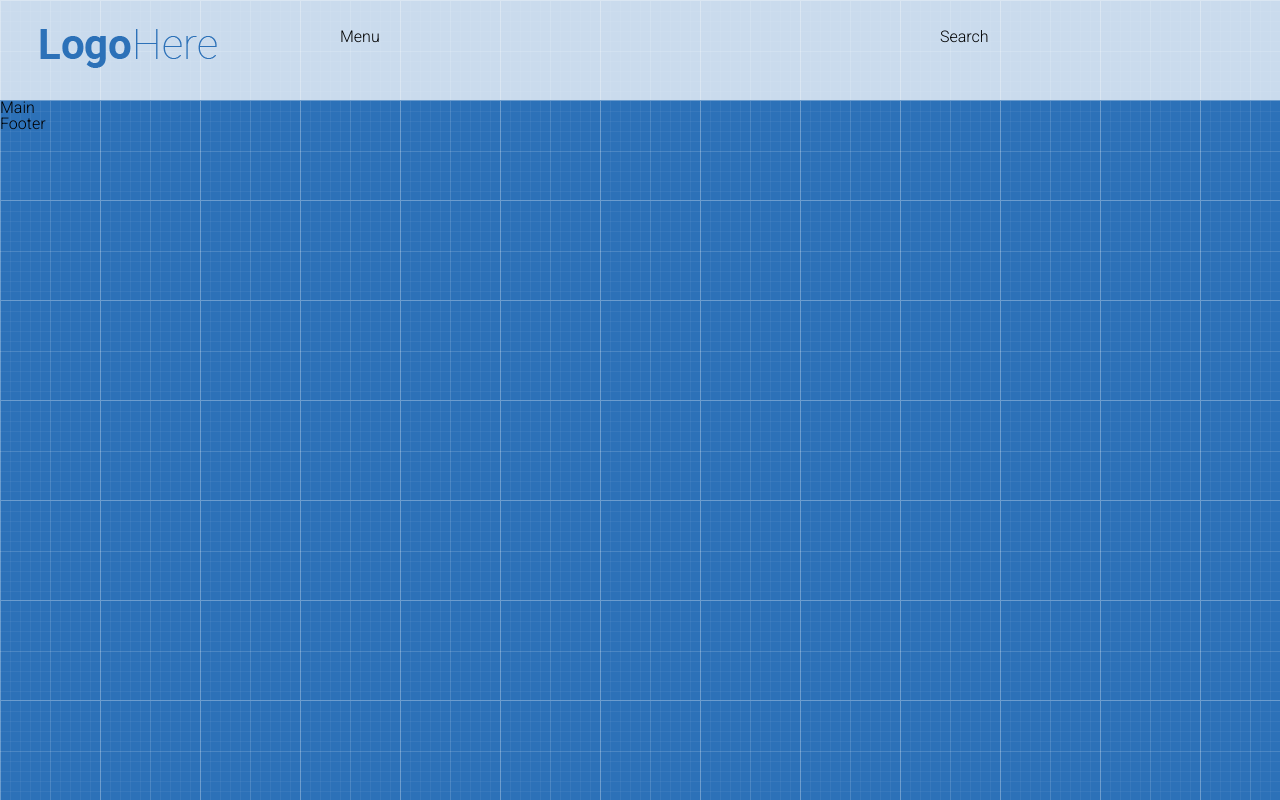
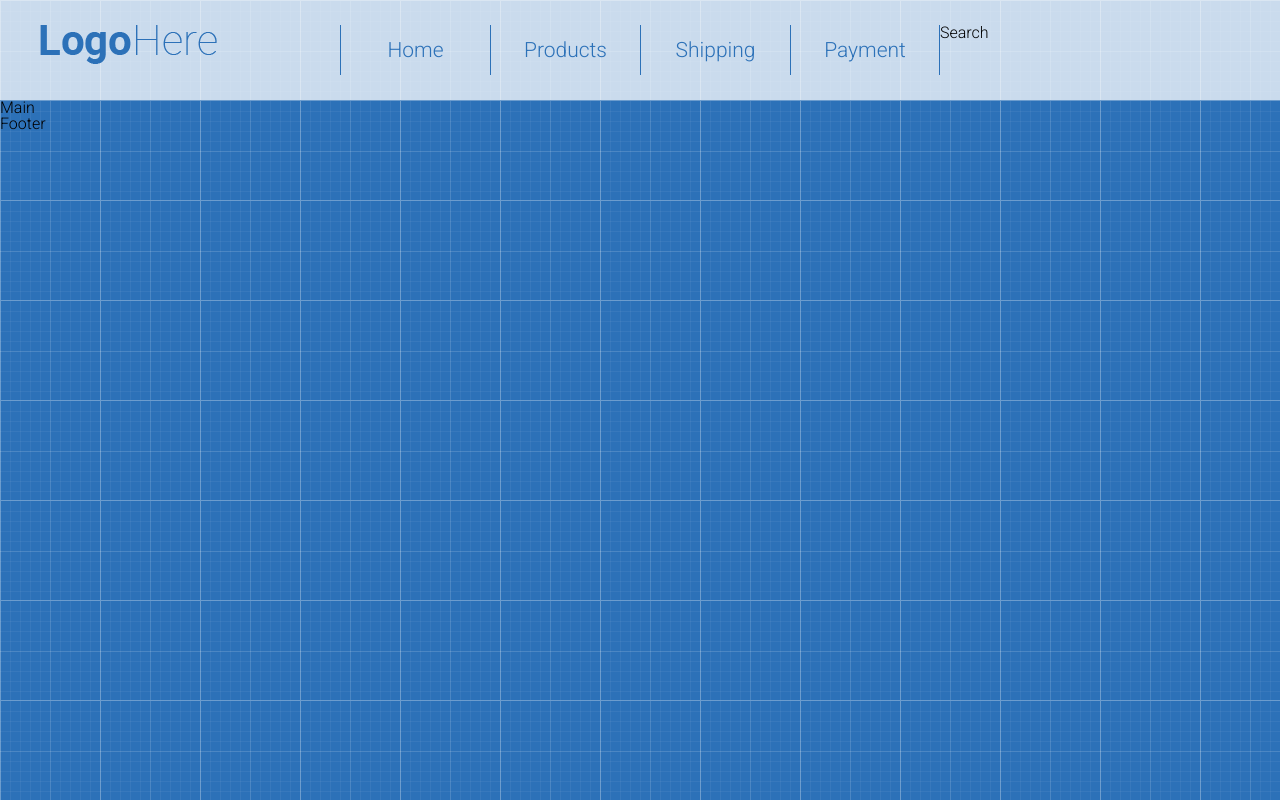
Before and after one commit to denypanko/lesson-9, a plain HTML site: page index.html in a window 1280 px wide. Drawn offline with Linux system fonts and the light colour scheme.

Commit message:
add menu

```diff
--- a/index.html
+++ b/index.html
@@ -22,7 +22,15 @@
                         </a>
                     </div>
                 </div>
-                <div class="col-6">Menu</div>
+                <div class="col-6">
+                    <ul class="menu">
+                        <li><a href="">Home</a></li>
+                        <li><a href="">Products</a></li>
+                        <li><a href="">Shipping</a></li>
+                        <li><a href="">Payment</a></li>
+                    </ul>
+
+                </div>
                 <div class="col-3">Search</div>
             </div>
         </div>
--- a/style.css
+++ b/style.css
@@ -47,3 +47,32 @@ body {
     align-items: center;
     background-color: rgba(255, 255, 255, 0.75);
 }
+
+.menu {
+    display: flex;
+
+}
+
+.menu li {
+    width: 25%;
+    border-left: 1px solid #2c71b8;
+}
+
+.menu li:last-child {
+    border-right: 1px solid #2c71b8;
+}
+
+.menu a {
+    display: block;
+    height: 50px;
+    text-align: center;
+    line-height: 50px;
+    text-decoration: none;
+    font-size: 21px;
+    color: #2c71b8;
+}
+
+.menu a:hover {
+    background-color: #2c71b8;
+    color: white;
+}
```
